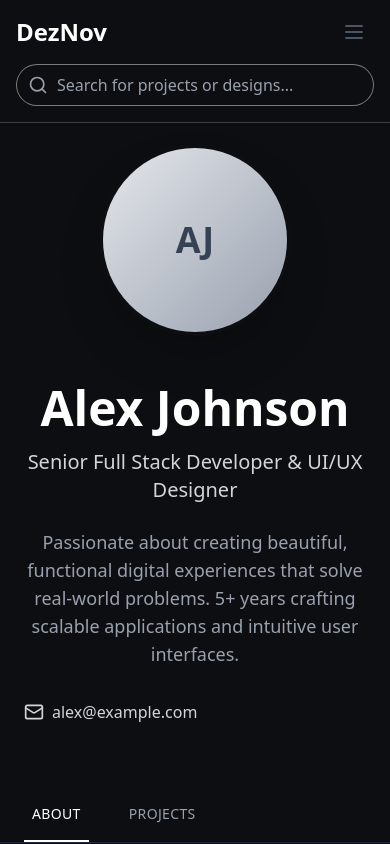
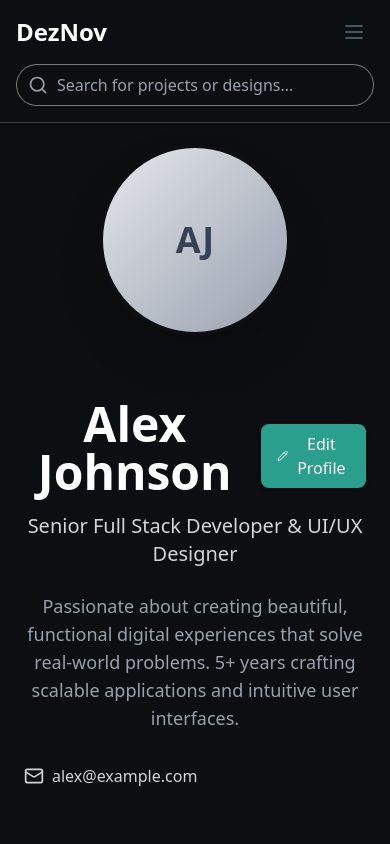
Before and after one commit to ayush00git/DezNov, a React (Vite) app in the folder frontend/: page /profile in a window 390 px wide. Shown: the top 844 px of the page. Built offline with nearby package versions, Linux system fonts and the light colour scheme.

Commit message:
handle edit button on mobile

```diff
--- a/frontend/src/Pages/ProfilePage.jsx
+++ b/frontend/src/Pages/ProfilePage.jsx
@@ -1,5 +1,5 @@
 import React, { useState } from 'react';
-import { MapPin, Mail, Phone, Globe, Github, Linkedin, Calendar, Award, Briefcase, GraduationCap, Star } from 'lucide-react';
+import { MapPin, Mail, Phone, Globe, Github, Linkedin, Pencil, Calendar, Award, Briefcase, GraduationCap, Star } from 'lucide-react';
 import { useNavigate } from 'react-router-dom';
 import Navbar from '../components/Elements/Navbar';
 
@@ -28,9 +28,18 @@ export default function ModernProfilePage() {
 
             {/* Profile Info */}
             <div className="flex-1 text-center lg:text-left">
-              <h1 className="text-5xl lg:text-6xl font-bold mb-4 text-white bg-clip-text text-transparent">
-                Alex Johnson
-              </h1>
+              <div className="flex items-center justify-center lg:justify-start mt-4">
+                <h1 className="text-5xl lg:text-6xl font-bold mb-4 text-white bg-clip-text">
+                  Alex Johnson
+                </h1>
+                <button
+                  className="ml-4 flex items-center px-4 py-2 bg-[#2A9F8D] text-md text-white font-medium rounded-lg shadow-md hover:bg-[#23876F] transition-all duration-300 cursor-pointer"
+                >
+                  <Pencil className="w-4 h-4 mr-1" />
+                  Edit Profile
+                </button>
+              </div>
+
               <p className="text-xl text-gray-300 mb-6">Senior Full Stack Developer & UI/UX Designer</p>
               <p className="text-gray-400 text-lg mb-8 max-w-2xl">
                 Passionate about creating beautiful, functional digital experiences that solve real-world problems.
@@ -127,6 +136,7 @@ export default function ModernProfilePage() {
 
 
       </div>
+
     </div>
   );
 }
```
